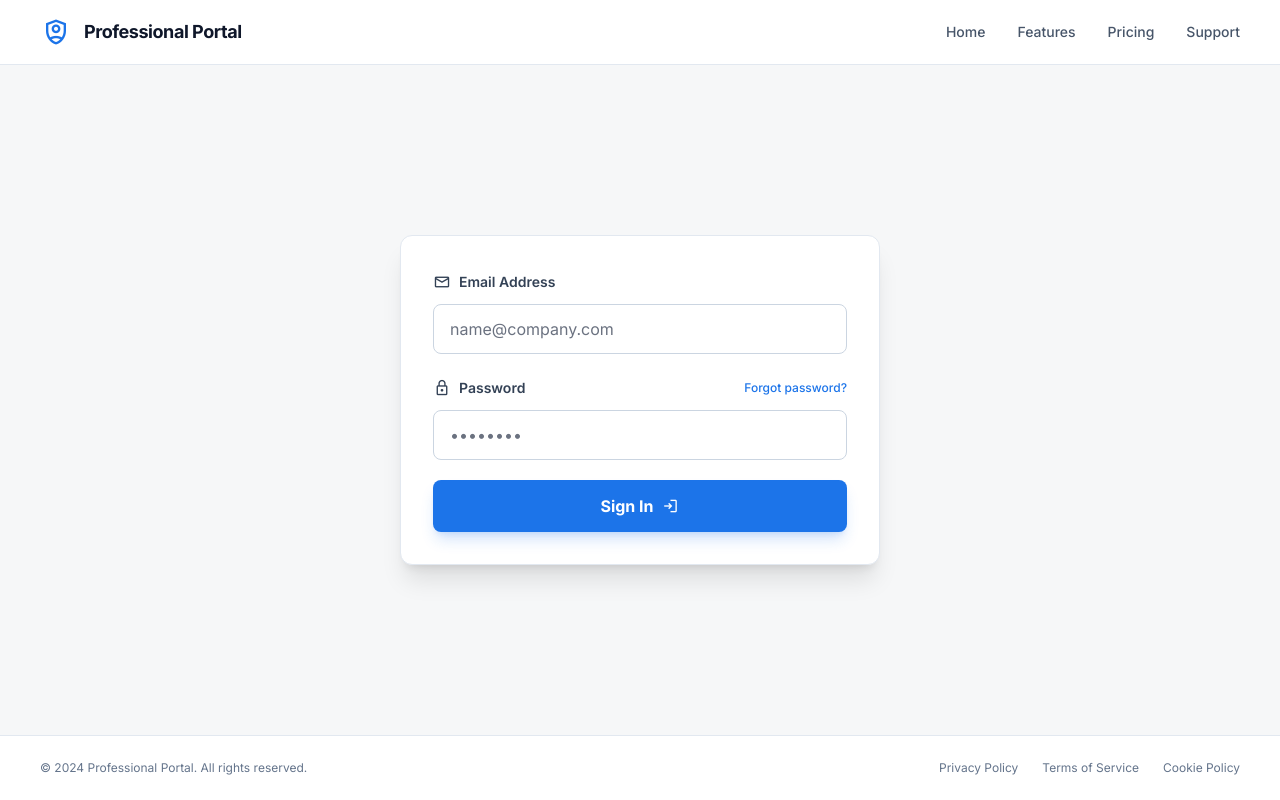
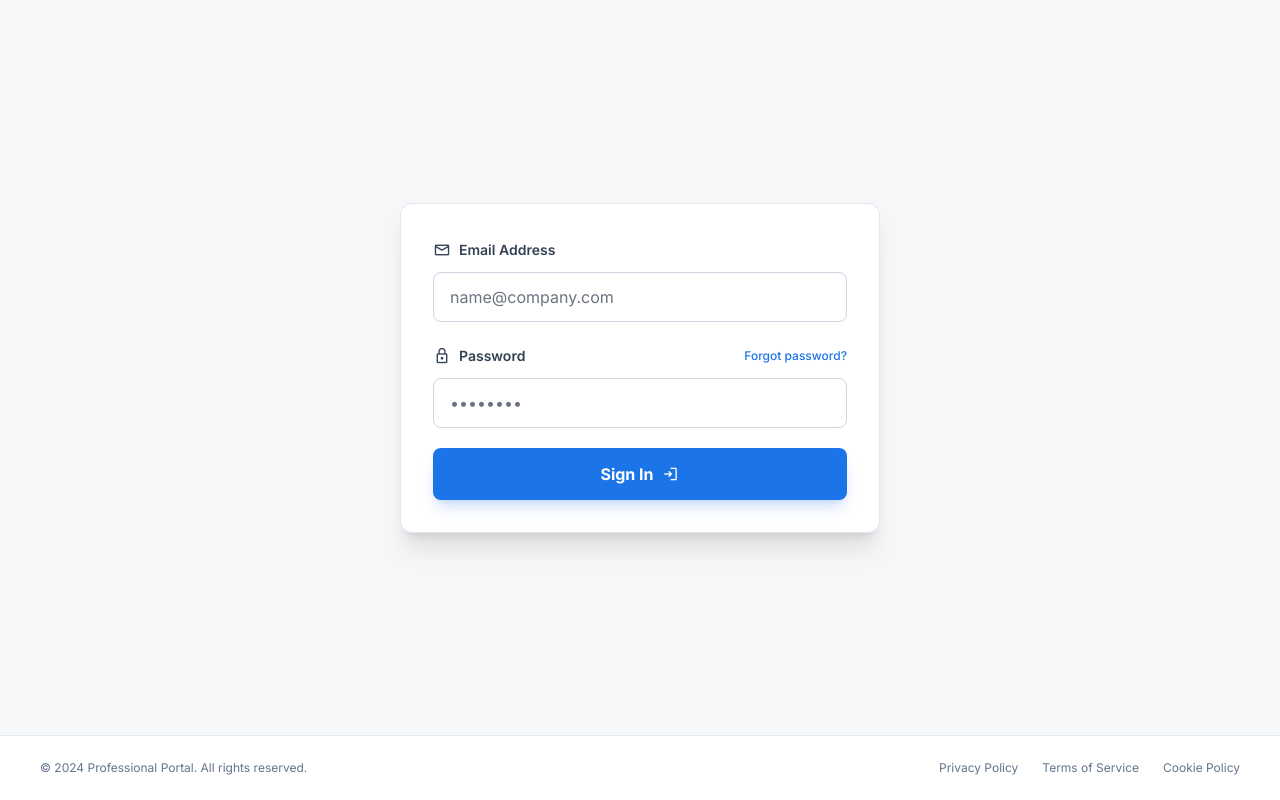
Before and after one commit to quangnh1805/qnh, a plain HTML site: page index.html in a window 1280 px wide. Drawn offline with nearby package versions, Linux system fonts and the light colour scheme.

Commit message:
Add files via upload

```diff
--- a/index.html
+++ b/index.html
@@ -1,13 +1,12 @@
 <!DOCTYPE html>
-
-<html lang="en"><head>
-<meta charset="utf-8"/>
-<meta content="width=device-width, initial-scale=1.0" name="viewport"/>
+<html lang="en">
+<head>
+    <meta charset="utf-8" />
+    <meta content="width=device-width, initial-scale=1.0" name="viewport" />
     <title>Login | Professional Portal</title>
     <script src="https://cdn.tailwindcss.com?plugins=forms,container-queries"></script>
-<link href="https://fonts.googleapis.com/css2?family=Inter:wght@400;500;600;700&amp;display=swap" rel="stylesheet"/>
-<link href="https://fonts.googleapis.com/css2?family=Material+Symbols+Outlined:wght@100..700,0..1&amp;display=swap" rel="stylesheet"/>
-<link href="https://fonts.googleapis.com/css2?family=Material+Symbols+Outlined:wght,FILL@100..700,0..1&amp;display=swap" rel="stylesheet"/>
+    <link href="https://fonts.googleapis.com/css2?family=Inter:wght@400;500;600;700&display=swap" rel="stylesheet" />
+    <link href="https://fonts.googleapis.com/css2?family=Material+Symbols+Outlined:wght@100..700,0..1&display=swap" rel="stylesheet" />
     <script id="tailwind-config">
         tailwind.config = {
             darkMode: "class",
@@ -32,35 +31,18 @@
         }
     </script>
 </head>
+
 <body class="bg-background-light dark:bg-background-dark font-display text-slate-900 dark:text-slate-100 min-h-screen flex flex-col">
-<header class="flex items-center justify-between whitespace-nowrap border-b border-slate-200 dark:border-slate-800 px-6 py-4 lg:px-10 bg-white dark:bg-slate-900">
-<div class="flex items-center gap-3">
-<div class="text-primary size-8 flex items-center justify-center">
-<span class="material-symbols-outlined text-3xl">shield_person</span>
-</div>
-<h2 class="text-slate-900 dark:text-slate-100 text-lg font-bold leading-tight tracking-tight">Professional Portal</h2>
-</div>
-<nav class="hidden md:flex items-center gap-8">
-<a class="text-slate-600 dark:text-slate-400 hover:text-primary dark:hover:text-primary text-sm font-medium transition-colors" href="#">Home</a>
-<a class="text-slate-600 dark:text-slate-400 hover:text-primary dark:hover:text-primary text-sm font-medium transition-colors" href="#">Features</a>
-<a class="text-slate-600 dark:text-slate-400 hover:text-primary dark:hover:text-primary text-sm font-medium transition-colors" href="#">Pricing</a>
-<a class="text-slate-600 dark:text-slate-400 hover:text-primary dark:hover:text-primary text-sm font-medium transition-colors" href="#">Support</a>
-</nav>
-<div class="md:hidden">
-<span class="material-symbols-outlined cursor-pointer">menu</span>
-</div>
-</header>
     <main class="flex-1 flex items-center justify-center p-4">
         <div class="w-full max-w-[480px] bg-white dark:bg-slate-900 rounded-xl shadow-xl border border-slate-200 dark:border-slate-800 overflow-hidden">
             <div class="p-8">
-
                 <form class="space-y-5">
                     <div class="space-y-2">
                         <label class="text-sm font-semibold text-slate-700 dark:text-slate-300 flex items-center gap-2" for="email">
                             <span class="material-symbols-outlined text-lg">mail</span>
                             Email Address
                         </label>
-<input class="w-full px-4 py-3 rounded-lg border border-slate-300 dark:border-slate-700 bg-white dark:bg-slate-800 text-slate-900 dark:text-white focus:ring-2 focus:ring-primary focus:border-transparent transition-all outline-none" id="email" placeholder="name@company.com" type="email"/>
+                        <input class="w-full px-4 py-3 rounded-lg border border-slate-300 dark:border-slate-700 bg-white dark:bg-slate-800 text-slate-900 dark:text-white focus:ring-2 focus:ring-primary focus:border-transparent transition-all outline-none" id="email" placeholder="name@company.com" type="email" />
                     </div>
                     <div class="space-y-2">
                         <div class="flex justify-between items-center">
@@ -70,7 +52,7 @@
                             </label>
                             <a class="text-xs font-medium text-primary hover:underline" href="#">Forgot password?</a>
                         </div>
-<input class="w-full px-4 py-3 rounded-lg border border-slate-300 dark:border-slate-700 bg-white dark:bg-slate-800 text-slate-900 dark:text-white focus:ring-2 focus:ring-primary focus:border-transparent transition-all outline-none" id="password" placeholder="••••••••" type="password"/>
+                        <input class="w-full px-4 py-3 rounded-lg border border-slate-300 dark:border-slate-700 bg-white dark:bg-slate-800 text-slate-900 dark:text-white focus:ring-2 focus:ring-primary focus:border-transparent transition-all outline-none" id="password" placeholder="••••••••" type="password" />
                     </div>
 
                     <button class="w-full bg-primary hover:bg-primary/90 text-white font-bold py-3 px-4 rounded-lg shadow-lg shadow-primary/20 flex items-center justify-center gap-2 transition-transform active:scale-[0.98]" type="submit">
@@ -78,10 +60,10 @@
                         <span class="material-symbols-outlined text-lg">login</span>
                     </button>
                 </form>
-
             </div>
         </div>
     </main>
+
     <footer class="py-6 px-10 border-t border-slate-200 dark:border-slate-800 bg-white dark:bg-slate-900">
         <div class="max-w-7xl mx-auto flex flex-col md:flex-row justify-between items-center gap-4">
             <p class="text-xs text-slate-500 dark:text-slate-400">© 2024 Professional Portal. All rights reserved.</p>
@@ -92,4 +74,5 @@
             </div>
         </div>
     </footer>
-</body></html>
+</body>
+</html>
```
Lines whose indentation alone changed are shown as unchanged.
